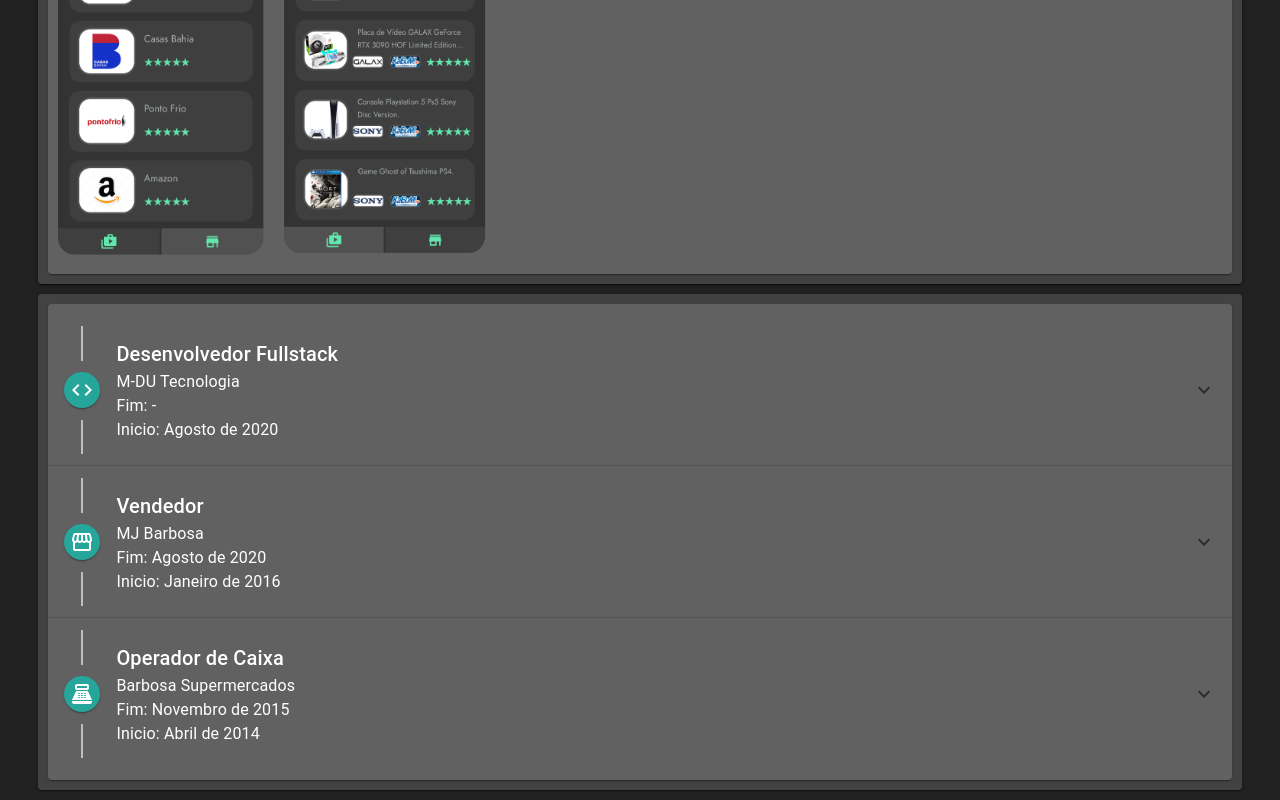
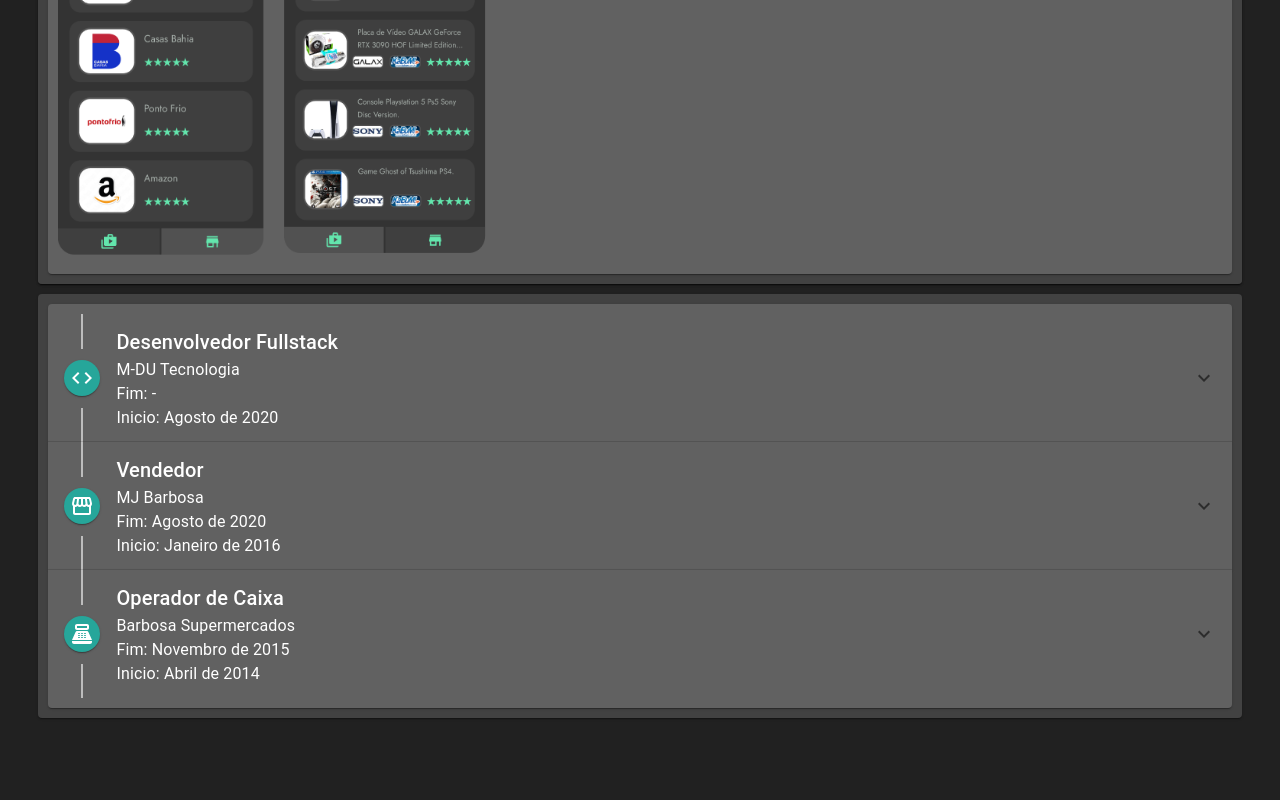
Before and after one commit to gustabessa/aboutme, a React (Create React App) app in the folder aboutme/: page / in a window 1280 px wide. Shown: the part 1185-1985 px from the top of the page. After the commit the page ends 1913 px from the top, so only its background shows below. Built offline with nearby package versions, Linux system fonts and the light colour scheme.

Commit message:
Sobrescrever estilo do Accordion com !important

```diff
--- a/aboutme/src/components/my-timeline/my-timeline.css
+++ b/aboutme/src/components/my-timeline/my-timeline.css
@@ -1,3 +1,3 @@
 .MuiAccordionSummary-content {
-  margin: 0;
+  margin: 0 !important;
 }
```
